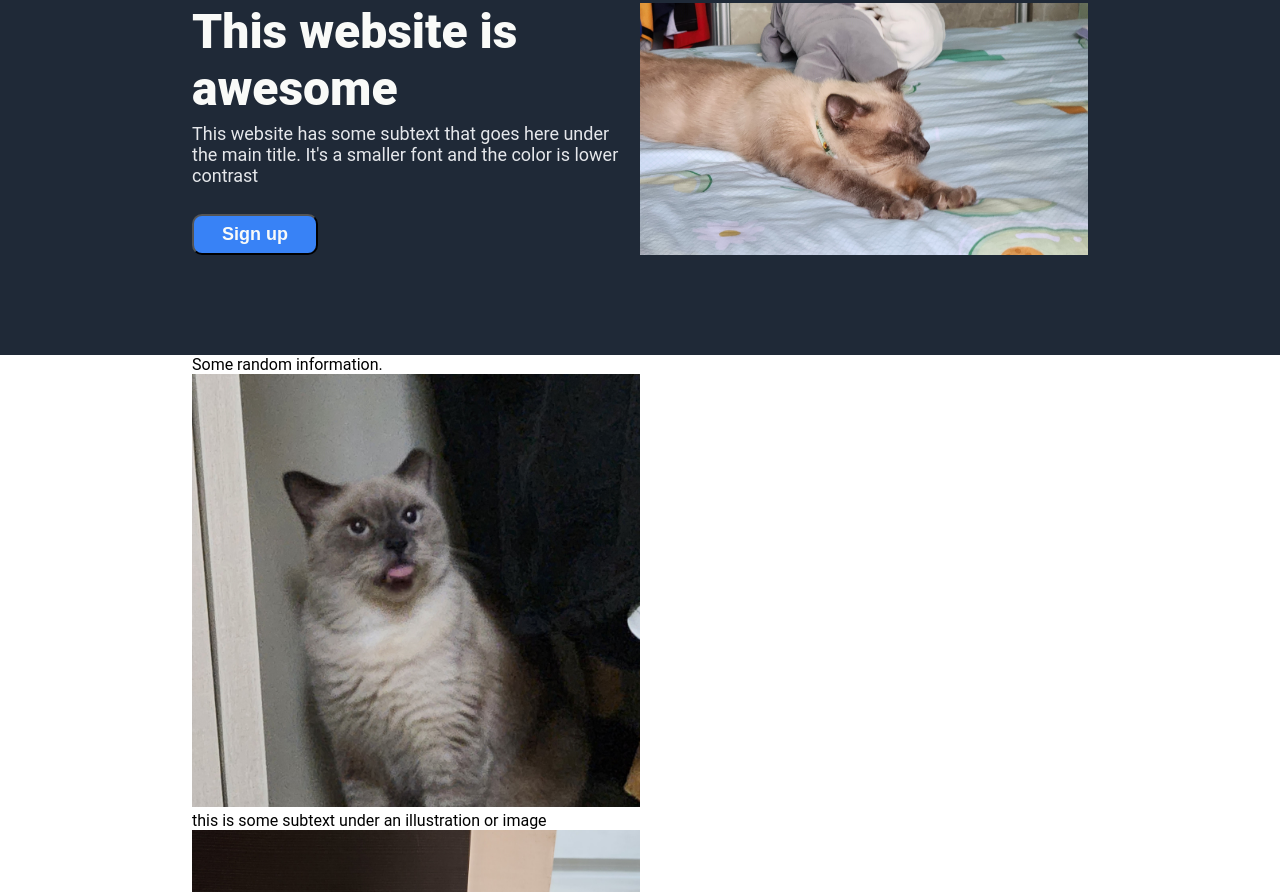
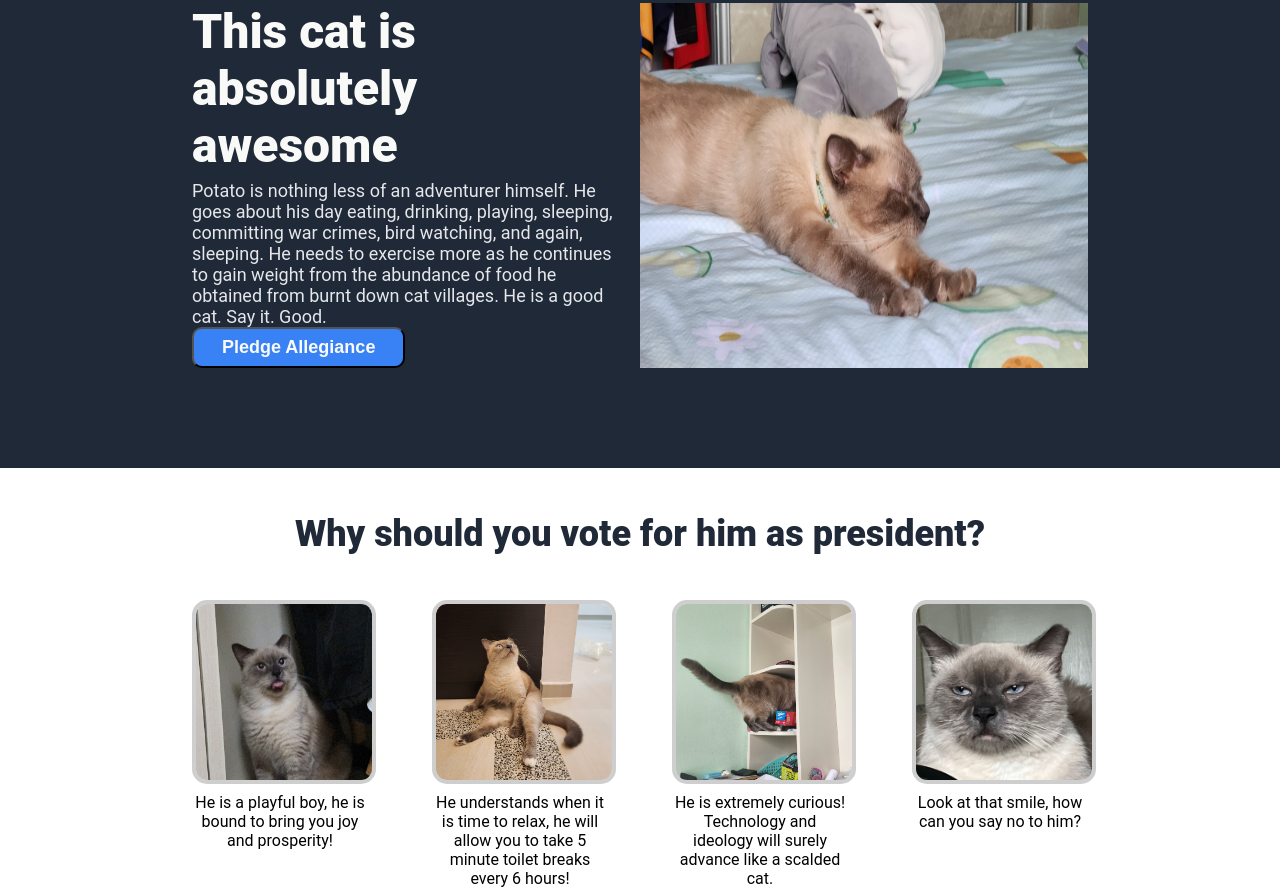
Before and after one commit to mst4r1o/landing-page, a plain HTML site: page index.html in a window 1280 px wide. Shown: the part 150-1042 px from the top of the page. Drawn offline with Linux system fonts and the light colour scheme.

Commit message:
Add style and text to second div
Used different display flex containers and organised images and
descriptions into a 4 by 1 rectangle. Maybe can implement flex: wrap to
it for better accessibility in other website sizes? It is kind of wonky
as of now.

```diff
--- a/index.html
+++ b/index.html
@@ -19,9 +19,9 @@
 
             <div class="main">
                 <div class="main-text">
-                    <div class="hero-main">This website is awesome</div>
-                    <div class="hero-second">This website has some subtext that goes here under the main title. It's a smaller font and the color is lower contrast</div>
-                    <button type="button">Sign up</button>
+                    <div class="hero-main">This cat is absolutely awesome</div>
+                    <div class="hero-second">Potato is nothing less of an adventurer himself. He goes about his day eating, drinking, playing, sleeping, committing war crimes, bird watching, and again, sleeping. He needs to exercise more as he continues to gain weight from the abundance of food he obtained from burnt down cat villages. He is a good cat. Say it. Good.</div>
+                    <button type="button">Pledge Allegiance</button>
                 </div>
 
                 <img src="images/cat1.jpg" alt="Picture of potato, my cat.">
@@ -29,26 +29,26 @@
         </div>
 
         <div class="second">
-            <div class="second-title">Some random information.</div>
+            <div class="second-title">Why should you vote for him as president?</div>
             <div class="card-board">
                 <div class="card">
                     <img src="images/cat2.jpg" alt="Cat doing a :P">
-                    <div> this is some subtext under an illustration or image</div>
+                    <div>He is a playful boy, he is bound to bring you joy and prosperity!</div>
                 </div>
 
                 <div class="card">
                     <img src="images/cat3.jpg" alt="Cat sitting down like human">
-                    <div> this is some subtext under an illustration or image</div>
+                    <div>He understands when it is time to relax, he will allow you to take 5 minute toilet breaks every 6 hours!</div>
                 </div>
 
                 <div class="card">
                     <img src="images/cat4.jpg" alt="Grumpy cat stare down">
-                    <div> this is some subtext under an illustration or image</div>
+                    <div>He is extremely curious! Technology and ideology will surely advance like a scalded cat.</div>
                 </div>
 
                 <div class="card">
                     <img src="images/cat5.jpg" alt="Cat exploring a place he should not be">
-                    <div> this is some subtext under an illustration or image</div>
+                    <div>Look at that smile, how can you say no to him?</div>
                 </div>
             </div>
         </div>
--- a/style.css
+++ b/style.css
@@ -82,6 +82,40 @@ a {
     font-weight: 800;
 }
 
+
+.second {
+    display: flex;
+    flex-direction: column;
+    align-items: center;
+}
+
+.second-title {
+    font-size: 36px;
+    font-weight: 800;
+    color: #1f2937;
+    padding: 45px 0;
+}
+
+.card-board {
+    display: flex;
+    justify-content: center;
+    gap: 64px;
+    padding-bottom: 120px;
+}
+
+.card {
+    flex: 1 1 0;
+    text-align: center;
+}
+
+.card img{
+    aspect-ratio: 1 / 1;
+    width: 100%;
+    border: 4px solid #cecece;
+    border-radius: 15px;
+    margin-bottom: 5px;
+}
+
 .footer {
     display: flex;
     align-items: center;
```
